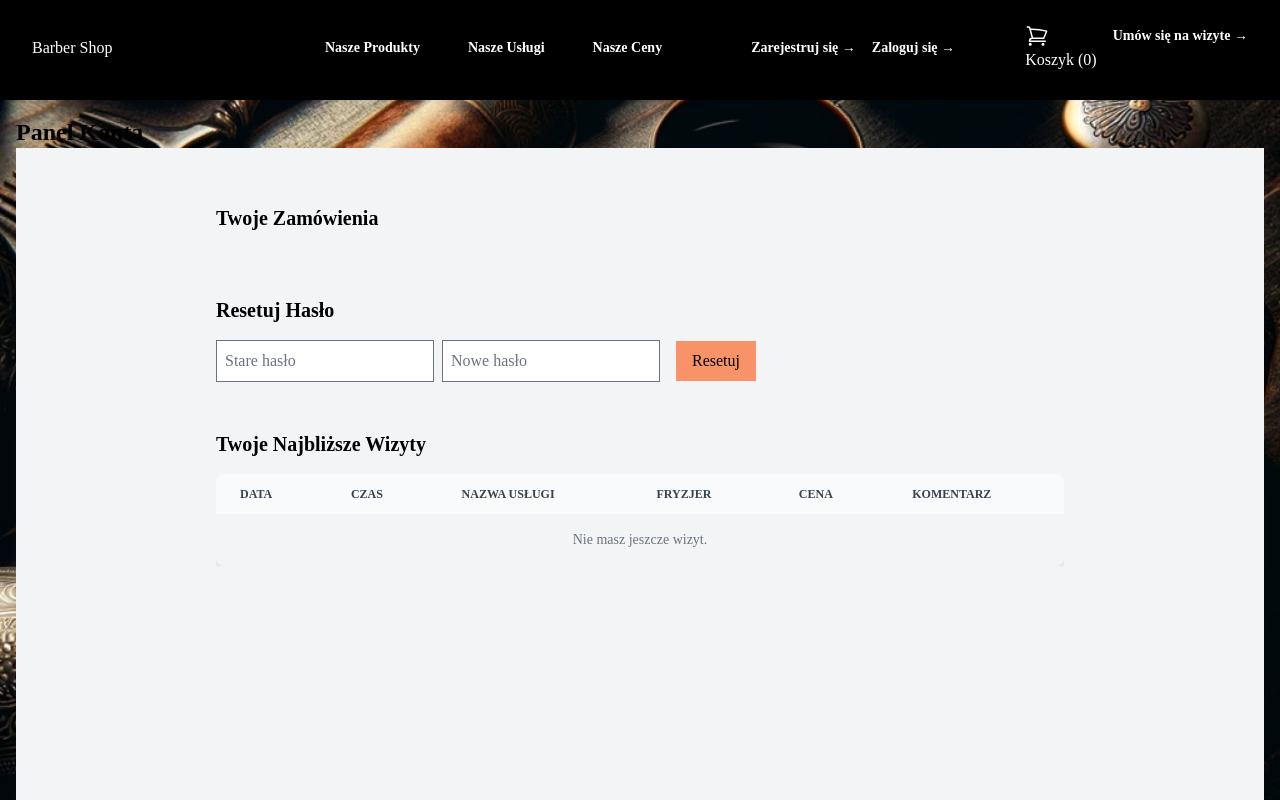
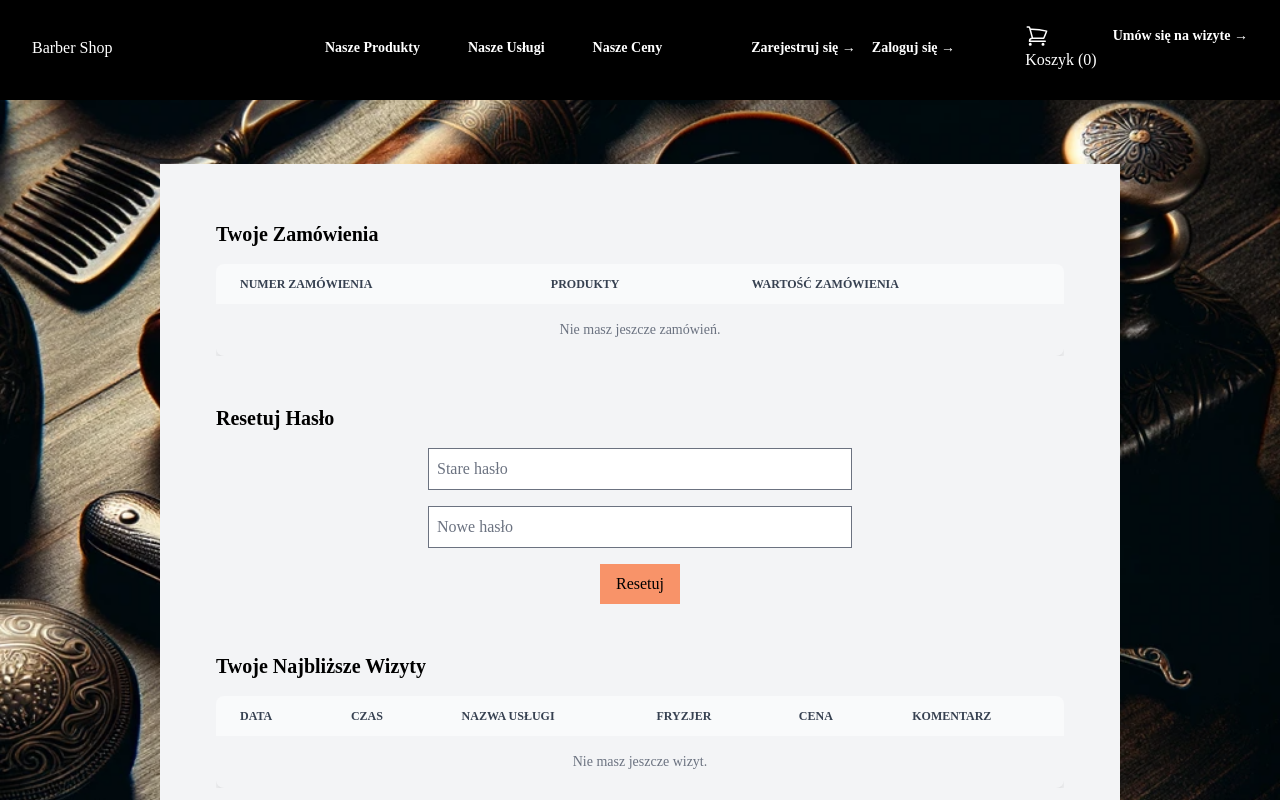
Before and after one commit to patryk6496/Barber_Shop_PD, a React (Create React App) app: page /panel-konta in a window 1280 px wide. Shown: the top 800 px of the page. Built offline with nearby package versions, Linux system fonts and the light colour scheme.

Commit message:
Add Products context and table account panel with my order

```diff
--- a/src/App.js
+++ b/src/App.js
@@ -1,4 +1,7 @@
 import React from 'react';
+import { ProductsProvider } from './Components/ProductsContext';
+import products from './Components/productsData'; // Zaimportuj dane produktów
+
 import './App.css';
 import { BrowserRouter as Router, Routes, Route } from 'react-router-dom';
 import Home from './Components/Home'; // Upewnij się, że ścieżka do importu jest poprawna
@@ -10,8 +13,11 @@ import CartPage from './Components/CartPage';
 import { ToastContainer } from 'react-toastify';
 import 'react-toastify/dist/ReactToastify.css';
 
+
+
 function App() {
   return (
+	<ProductsProvider products={products}>
     <Router>
       <div className="App">
         {/* Header powinien być poza <Routes>, aby był wyświetlany na każdej podstronie */}
@@ -21,7 +27,7 @@ function App() {
           <Route path="/rezerwacja" element={<ReservationSystem />} />
 		  <Route path="/rejestracja" element={<LoginRegisterForm />} />
 		  <Route path="/logowanie" element={<LoginForm />} />
-		  <Route path="/panel-konta" element={<AccountPanel />} />
+		  <Route path="/panel-konta" element={<AccountPanel products={products} />} />
 		  <Route path="/koszyk" element={<CartPage />} />
         </Routes>
         {/* Footer również powinien być poza <Routes> */}
@@ -29,6 +35,7 @@ function App() {
       </div>
 	  <ToastContainer />
     </Router>
+	</ProductsProvider>
   );
 }
 
--- a/src/Components/AccountPanel.js
+++ b/src/Components/AccountPanel.js
@@ -1,12 +1,18 @@
 import React, { useState, useEffect } from 'react';
 import Footer from './Footer';
 import Header from './Header';
-import '../App.css'
+import '../App.css';
+import { useProducts } from './ProductsContext';
 
+const AccountPanel = ({ products: productsFromProps }) => {
+  const [rezerwacje, setRezerwacje] = useState([]);
+  const [zamowienia, setZamowienia] = useState([]);
+  const [oldPassword, setOldPassword] = useState('');
+  const [newPassword, setNewPassword] = useState('');
+  const productsFromContext = useProducts();
 
-const AccountPanel = () => {
-
-	const [rezerwacje, setRezerwacje] = useState([]);
+  console.log(productsFromProps);  // Produkty przekazane przez propsy
+  console.log(productsFromContext);
 
   useEffect(() => {
     const fetchRezerwacje = async () => {
@@ -28,18 +34,14 @@ const AccountPanel = () => {
     fetchRezerwacje();
   }, []);
 
-  const [oldPassword, setOldPassword] = useState('');
-  const [newPassword, setNewPassword] = useState('');
 
   const handleSubmit = async (e) => {
     e.preventDefault();
     // Pobierz ID użytkownika - zakładając, że jest przechowywane w localStorage lub innym miejscu
     const userId = localStorage.getItem('userId');
 
-
     // Logowanie wysyłanych danych
     console.log('Wysyłanie danych:', { userId, oldPassword, newPassword });
-
 
     // Wysyłanie żądania do serwera
     try {
@@ -65,64 +67,142 @@ const AccountPanel = () => {
     setOldPassword('');
     setNewPassword('');
   };
+
+  //wyswietlanie zamowien w panelu
+	useEffect(() => {
+		const fetchZamowienia = async () => {
+		  try {
+			const userId = localStorage.getItem('userId');
+			if (userId) {
+			  const response = await fetch(`/api/zamowienia/${userId}`);
+			  if (!response.ok) {
+				throw new Error('Nie udało się pobrać danych o zamówieniach');
+			  }
+			  const data = await response.json();
+			  console.log('Odebrane zamówienia:', data); // Sprawdź odebrane dane
+			  setZamowienia(data);
+			}
+		  } catch (error) {
+			console.error('Błąd podczas pobierania zamówień:', error);
+		  }
+		};
+
+		fetchZamowienia();
+	  }, []);
   return (
     <div className="flex flex-col min-h-screen">
       <Header />
-    <div className="container mx-auto p-4 background-component">
-      <h1 className="text-2xl font-bold">Panel Konta</h1>
-      {/* Tutaj można dodać więcej treści związanych z panelem użytkownika */}
-
+      <div className="py-16 px-4 md:px-10 lg:px-40 background-component">
   <div className="min-h-screen bg-gray-100 p-8">
           <div className="max-w-4xl mx-auto">
 		  <div className="p-6">
   <h2 className="text-xl font-semibold">Twoje Zamówienia</h2>
-            <div className="mt-4"></div>
+  <div className="overflow-x-auto mt-4">
+    <table className="w-full text-sm text-left text-gray-500 shadow-lg rounded-lg overflow-hidden">
+      <thead className="text-xs text-gray-700 uppercase bg-gray-50">
+        <tr>
+          <th scope="col" className="px-6 py-3">Numer Zamówienia</th>
+          <th scope="col" className="px-6 py-3">Produkty</th>
+          <th scope="col" className="px-6 py-3">Wartość Zamówienia</th>
+          {/* Dodaj więcej kolumn według potrzeb */}
+        </tr>
+      </thead>
+      <tbody>
+	  {zamowienia.length > 0 ? (
+  zamowienia.map((zamowienie) => {
+    console.log(zamowienie.id_produktu); // Logowanie ID produktów
+
+    return (
+      <tr key={zamowienie.id_zamowienia} className="bg-white border-b hover:bg-gray-100">
+        <td className="px-6 py-4">{zamowienie.id_zamowienia}</td>
+        <td className="px-6 py-4">
+		{zamowienie.id_produktu.map((idProduktu) => {
+  const produkt = productsFromProps.find(p => p.id === idProduktu);
+  return produkt ? (
+    <div key={idProduktu} style={{ display: 'flex', alignItems: 'center', marginBottom: '10px' }}>
+	<img src={produkt.imageSrc} alt={produkt.imageAlt} className="w-12 h-12 mr-2" />
+      <span>{produkt.name}</span>
     </div>
+  ) : null;
+})}
+
+        </td>
+        <td className="px-6 py-4">{zamowienie.wartosc_zamowienia}</td>
+      </tr>
+    );
+  })
+) : (
+  <tr>
+    <td colSpan="3" className="px-6 py-4 text-center">Nie masz jeszcze zamówień.</td>
+  </tr>
+)}
+
+
+      </tbody>
+    </table>
+  </div>
+</div>
+
+
 
 <div className="p-6">
   <h2 className="text-xl font-semibold">Resetuj Hasło</h2>
-            <form onSubmit={handleSubmit} className="mt-4">
+  <form onSubmit={handleSubmit} className="mt-4 flex flex-col gap-4 items-center">
     <input
       type="password"
       value={oldPassword}
       onChange={(e) => setOldPassword(e.target.value)}
       placeholder="Stare hasło"
-                className="border p-2"
+      className="border p-2 w-full md:w-1/2"
     />
     <input
       type="password"
       value={newPassword}
       onChange={(e) => setNewPassword(e.target.value)}
       placeholder="Nowe hasło"
-                className="border p-2 mx-2"
+      className="border p-2 w-full md:w-1/2"
     />
-              <button
-                type="submit"
-                className="px-4 py-2 mx-2  cart-button"
-              >
+    <button type="submit" className="px-4 py-2 cart-button w-full md:w-auto">
       Resetuj
     </button>
   </form>
 </div>
 
+
+
             <div className="p-6">
               <h2 className="text-xl font-semibold">Twoje Najbliższe Wizyty</h2>
-  <div className="overflow-x-scroll mt-4">
+              <div className="overflow-x-auto mt-4">
                 <table className="w-full text-sm text-left text-gray-500 shadow-lg rounded-lg overflow-hidden">
                   <thead className="text-xs text-gray-700 uppercase bg-gray-50">
                     <tr>
-          <th scope="col" className="px-6 py-3">Data</th>
-          <th scope="col" className="px-6 py-3">Czas</th>
-          <th scope="col" className="px-6 py-3">Nazwa Usługi</th>
-          <th scope="col" className="px-6 py-3">Fryzjer</th>
-          <th scope="col" className="px-6 py-3">Cena</th>
-          <th scope="col" className="px-6 py-3">Komentarz</th>
+                      <th scope="col" className="px-6 py-3">
+                        Data
+                      </th>
+                      <th scope="col" className="px-6 py-3">
+                        Czas
+                      </th>
+                      <th scope="col" className="px-6 py-3">
+                        Nazwa Usługi
+                      </th>
+                      <th scope="col" className="px-6 py-3">
+                        Fryzjer
+                      </th>
+                      <th scope="col" className="px-6 py-3">
+                        Cena
+                      </th>
+                      <th scope="col" className="px-6 py-3">
+                        Komentarz
+                      </th>
                     </tr>
                   </thead>
                   <tbody>
                     {rezerwacje.length > 0 ? (
                       rezerwacje.map((rez) => (
-            <tr key={rez.id} className="bg-white border-b hover:bg-gray-100">
+                        <tr
+                          key={rez.id}
+                          className="bg-white border-b hover:bg-gray-100"
+                        >
                           <td className="px-6 py-4">{rez.data}</td>
                           <td className="px-6 py-4">{rez.czas}</td>
                           <td className="px-6 py-4">{rez.nazwa_uslugi}</td>
@@ -133,7 +213,9 @@ const AccountPanel = () => {
                       ))
                     ) : (
                       <tr>
-            <td colSpan="6" className="px-6 py-4 text-center">Nie masz jeszcze wizyt.</td>
+                        <td colSpan="6" className="px-6 py-4 text-center">
+                          Nie masz jeszcze wizyt.
+                        </td>
                       </tr>
                     )}
                   </tbody>
--- a/src/Components/CartPage.js
+++ b/src/Components/CartPage.js
@@ -55,11 +55,51 @@ const CartPage = () => {
 
 
 
+//tworzenie niby zamowenia
+const handleSubmit = async () => {
+	try {
+	  const userId = localStorage.getItem('userId');
+	  const productIds = cartItems.map(item => item.id); // Zbieranie identyfikatorów produktów
+
+	  // Wysyłanie całego zamówienia do backendu
+	  const response = await fetch('/api/zamowienia', {
+		method: 'POST',
+		headers: {
+		  'Content-Type': 'application/json',
+		},
+		body: JSON.stringify({
+		  userId: userId,
+		  id_produkty: productIds,
+		  wartosc_zamowienia: totalPrice, // Przesyłanie całkowitej wartości zamówienia
+		}),
+	  });
+
+	  const responseData = await response.json();
+	  if (!response.ok) {
+		throw new Error(responseData.message || 'Błąd podczas składania zamówienia');
+	  }
+
+	  // Wyczyszczenie koszyka i dodatkowe wywołanie API do wyczyszczenia koszyka na backendzie
+	  setCartItems([]);
+	  await fetch(`/api/koszyk/${userId}/clear`, {
+		method: 'POST',
+	  });
+
+	  alert('Zamówienie zostało złożone pomyślnie!');
+	} catch (error) {
+	  console.error('Błąd:', error);
+	  alert('Wystąpił błąd podczas składania zamówienia.');
+	}
+  };
+
+
+
+
 
   return (
 	<div className='flex flex-col min-h-screen'>
       <Header />
-      <div className="flex-grow grid sm:px-10 lg:grid-cols-2 lg:px-20 xl:px-32 background-component">
+      <div className="flex-grow grid pt-7 pb-7 sm:px-10 lg:grid-cols-2 lg:px-20 xl:px-32 background-component">
        <div className="px-4 pt-8">
         <p className="text-xl font-medium text-white">Podsumowanie zamówienia</p>
         <p className="text-white">Sprawdź swoje przedmioty. I wybierz odpowiednią metodę wysyłki.</p>
@@ -141,7 +181,7 @@ const CartPage = () => {
       <p className="text-2xl font-semibold text-gray-900">{totalPrice.toFixed(2)} zł</p> {/* Display total price */}
     </div>
     </div>
-    <button class="mt-4 mb-8 w-full rounded-md px-6 py-3 font-medium cart-button">Złóż zamówienie</button>
+    <button onClick={handleSubmit} class="mt-4 mb-8 w-full rounded-md px-6 py-3 font-medium cart-button">Złóż zamówienie</button>
 	</div>
 	</div>
       <Footer /> {/* Komponent Footer umieszczony na dole */}
--- /dev/null
+++ b/src/Components/ProductsContext.js
@@ -0,0 +1,9 @@
+import React, { createContext, useContext } from 'react';
+
+const ProductsContext = createContext();
+
+export const useProducts = () => useContext(ProductsContext);
+
+export const ProductsProvider = ({ children, products }) => {
+  return <ProductsContext.Provider value={products}>{children}</ProductsContext.Provider>;
+};
--- /dev/null
+++ b/src/Components/productsData.js
@@ -0,0 +1,53 @@
+import image1 from '../Assets/Images/Slider_products/catalog-product-01.jpg';
+import image2 from '../Assets/Images/Slider_products/catalog-product-02.jpg';
+import image3 from '../Assets/Images/Slider_products/catalog-product-03.jpg';
+
+const products = [
+  {
+    id: 1,
+    name: 'Olejek pielęgnacyjny',
+    href: '#',
+    imageSrc: image1,
+    imageAlt: 'Olejek pielęgnacyjny',
+    price: '35',
+	currency: 'zł'
+  },
+  {
+    id: 2,
+    name: 'Szczotka do brody',
+    href: '#',
+    imageSrc: image2,
+    imageAlt: 'Szczotka do brody',
+    price: '35',
+	currency: 'zł'
+  },
+  {
+    id: 3,
+    name: 'Wosk do brody',
+    href: '#',
+    imageSrc: image3,
+    imageAlt: 'Wosk do brody',
+    price: '35',
+	currency: 'zł'
+  },
+  {
+    id: 4,
+    name: 'Olejek pielęgnacyjny',
+    href: '#',
+    imageSrc: image1,
+    imageAlt: 'Olejek pielęgnacyjnyy',
+    price: '35',
+	currency: 'zł'
+  },
+  {
+    id: 5,
+    name: 'Szczotka do brody',
+    href: '#',
+    imageSrc: image2,
+    imageAlt: 'Szczotka do brody',
+    price: '35',
+	currency: 'zł'
+  },
+];
+
+export default products;
```
Also changed, not shown: src/Components/ProductSlider.js (+1 -51 lines), 1 other file (tests, documents, lock files or other folders). Lines whose indentation alone changed are shown as unchanged.
